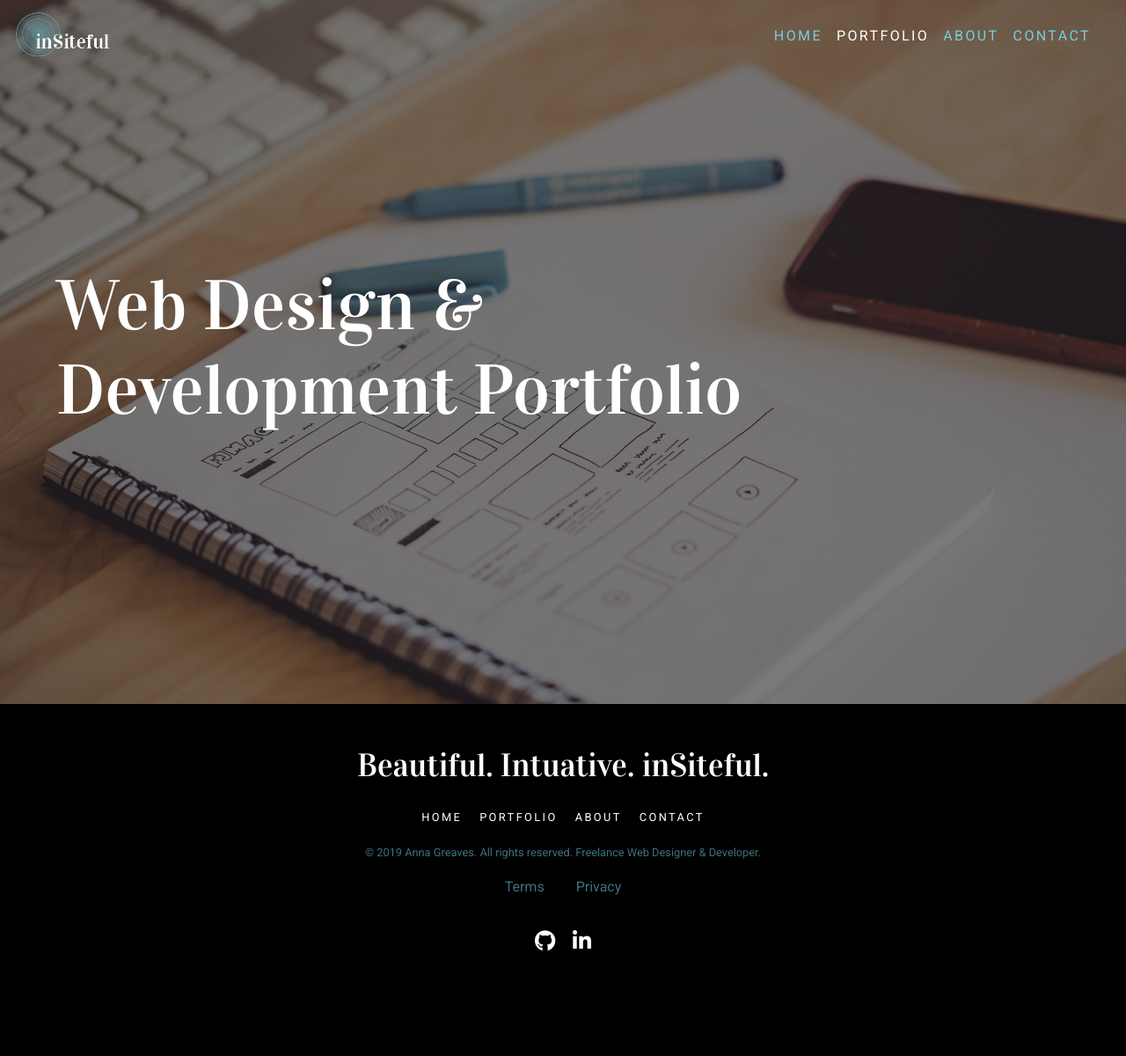
After one commit to AJGreaves/annagreaves, a Flask app: page /portfolio in a window 1280 px wide. The commit adds this page. Shown: the whole page at 88% size. Run offline with Flask 2, Linux system fonts and the light colour scheme; some libraries are stand-ins or nearby versions.

Commit message:
Add portfolio page and hero image.

```diff
--- a/app.py
+++ b/app.py
@@ -18,6 +18,12 @@ def contact_page():
         'contact.html',
         active='contact')
 
+@app.route('/portfolio')
+def portfolio_page():
+    return render_template(
+        'portfolio.html',
+        active='portfolio')
+
 
 if __name__ == '__main__':
     app.run(host=os.getenv('IP'), port=os.getenv('PORT'), debug=True)
--- a/static/css/main.css
+++ b/static/css/main.css
@@ -198,6 +198,11 @@ h3 {
 
 #contactHero {
   background-image: url("../images/backgrounds/connect.jpg");
+  background-position: center 60%;
+}
+
+#contactPortfolio {
+  background-image: url("../images/backgrounds/notepad.jpg");
   background-position: center 60%;
 }
 
--- a/static/scss/pages/_allpages.scss
+++ b/static/scss/pages/_allpages.scss
@@ -101,6 +101,11 @@
 
 #contactHero {
     background-image: url('../images/backgrounds/connect.jpg');
+    background-position: center 60%;
+}
+
+#contactPortfolio {
+    background-image: url('../images/backgrounds/notepad.jpg');
     background-position: center 60%;
 }
 
--- /dev/null
+++ b/templates/portfolio.html
@@ -0,0 +1,19 @@
+{% extends 'base.html' %} {% block content %}
+
+    <!-- Portfolio / heading -->
+    <div class="container-fluid">
+            <div class="row no-gutters">
+                <heading id="contactPortfolio" class="col-12 hero-img">
+                    <div class="hero-overlay">
+                        <div class="overlay-container vertical-center">
+                            <h1 class="text-white hero-heading">
+                                    Web Design &<br>
+                                    Development Portfolio
+                            </h1>
+                        </div>
+                    </div>
+                </heading>
+            </div>
+        </div>
+
+{% endblock %}
```
Also changed, not shown: static/css/main.min.css, static/images/backgrounds/notepad.jpg (added), 2 other files.
